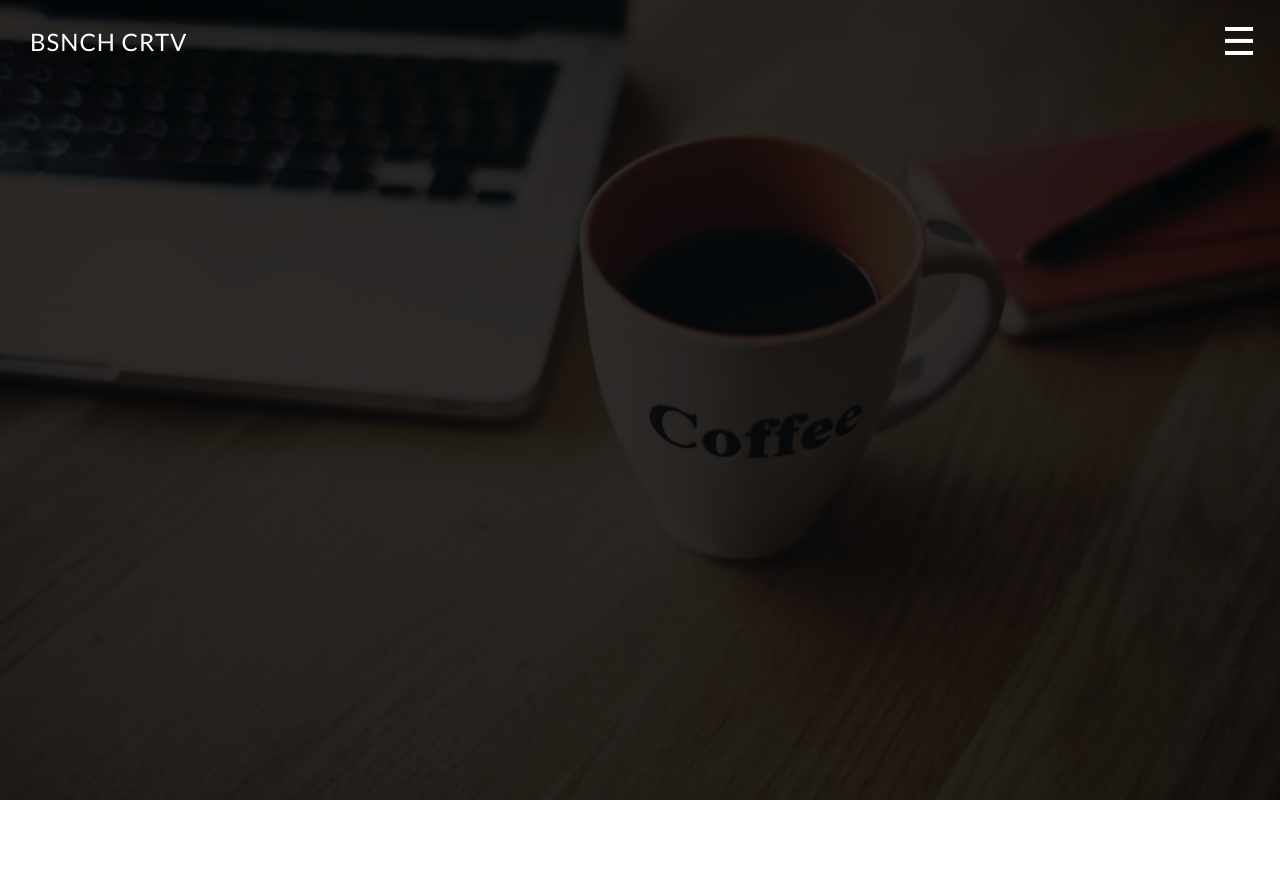
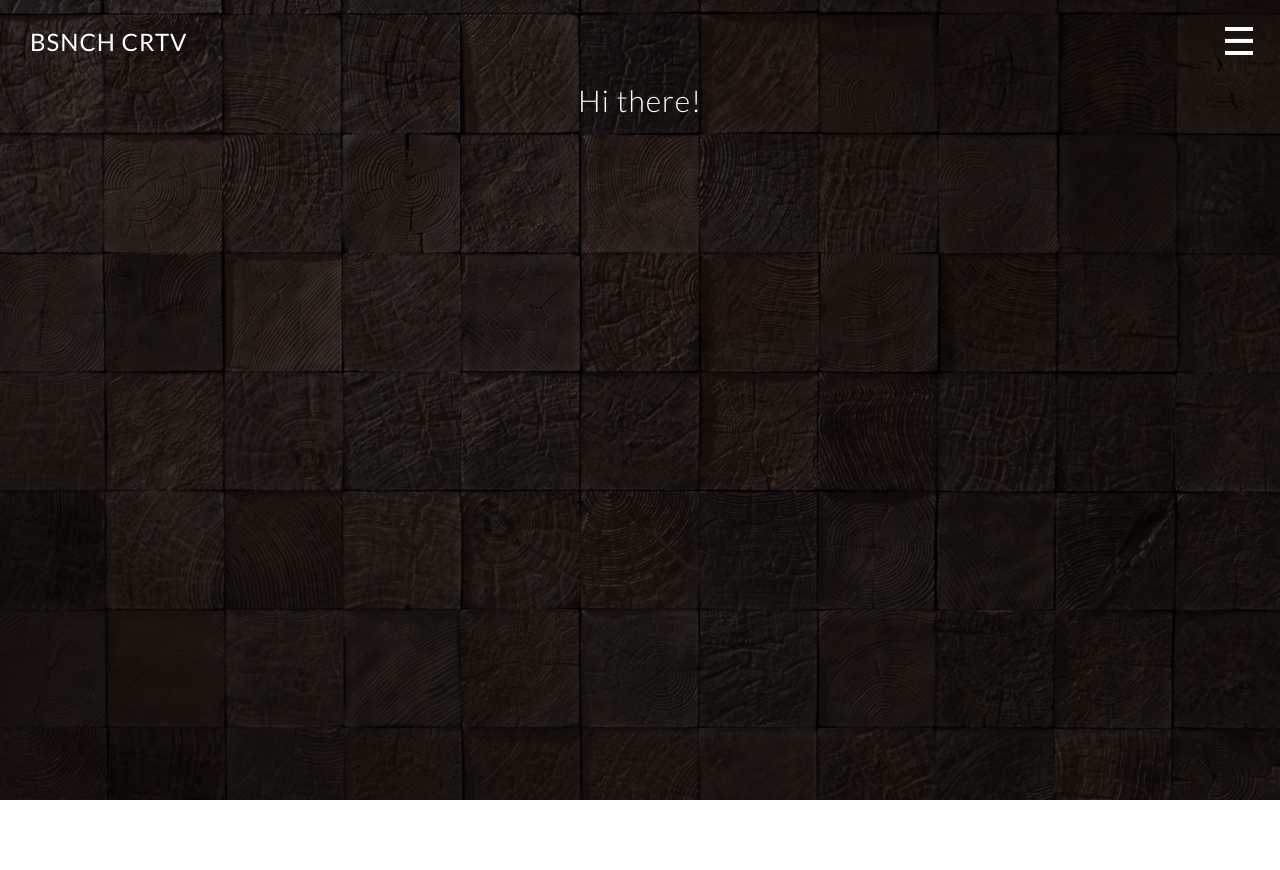
Before and after one commit to larsboesenach/Boes, a PHP site: page / in a window 1280 px wide. Run offline with PHP 8.4, Linux system fonts and the light colour scheme; some libraries are stand-ins or nearby versions.

Commit message:
just a commit..

```diff
--- a/css/main.css
+++ b/css/main.css
@@ -86,7 +86,7 @@ a {
   width: 100%;
   height: 100%;
   background-color: #282828;
-  background-image: url("../img/bg3.jpg");
+  background-image: url("../img/header-bg.jpg");
   background-size: cover;
   background-position: center center; }
 
@@ -104,7 +104,16 @@ a {
   left: 0;
   right: 0;
   bottom: 0;
-  opacity: 0.8; }
+  opacity: 0.6;
+  z-index: 10; }
+
+.intro-text {
+  padding-top: 5%;
+  position: relative;
+  z-index: 31;
+  display: inline-block; }
+  .intro-text p, .intro-text h2 {
+    color: white; }
 
 .menu {
   width: 3em;
--- a/includes/HomeHeader.php
+++ b/includes/HomeHeader.php
@@ -28,7 +28,10 @@
 		<div class="vertical-align">
 			<div class="blck-bg"></div>
 
+			<div class="intro-text">
+				<h2>Hi there!</h2>
 
+			</div>
 
 
 		</div><!-- vertical align -->
--- a/scss/modules/_header.scss
+++ b/scss/modules/_header.scss
@@ -70,7 +70,7 @@
 	width: 100%;
 	height: 100%;
 	background-color: #282828;
-	background-image: url('../img/bg3.jpg');
+	background-image: url('../img/header-bg.jpg');
 	background-size: cover;
 	background-position: center center;
 }
@@ -91,14 +91,17 @@
 	left: 0;
 	right: 0;
 	bottom: 0;
-	opacity: 0.8;
+	opacity: 0.6;
+	z-index: 10;
 }
 
-// .vertical-align:before{
-// 	content: '';
-// 	display: inline-block;
-// 	height: 100%;
-// 	vertical-align: middle;
-// 	width: 5px;
+.intro-text {
+	padding-top: 5%;
+	position: relative;
+	z-index: 31;
+	display: inline-block;
 
-// }
+	p,h2 {
+		color: white;
+	}
+}
```
Also changed, not shown: img/bg1.jpg (deleted), img/bg2.jpg (deleted), img/bg3.jpg (deleted), img/bg4.jpg (deleted), img/header-bg.jpg (added), 2 other files.
